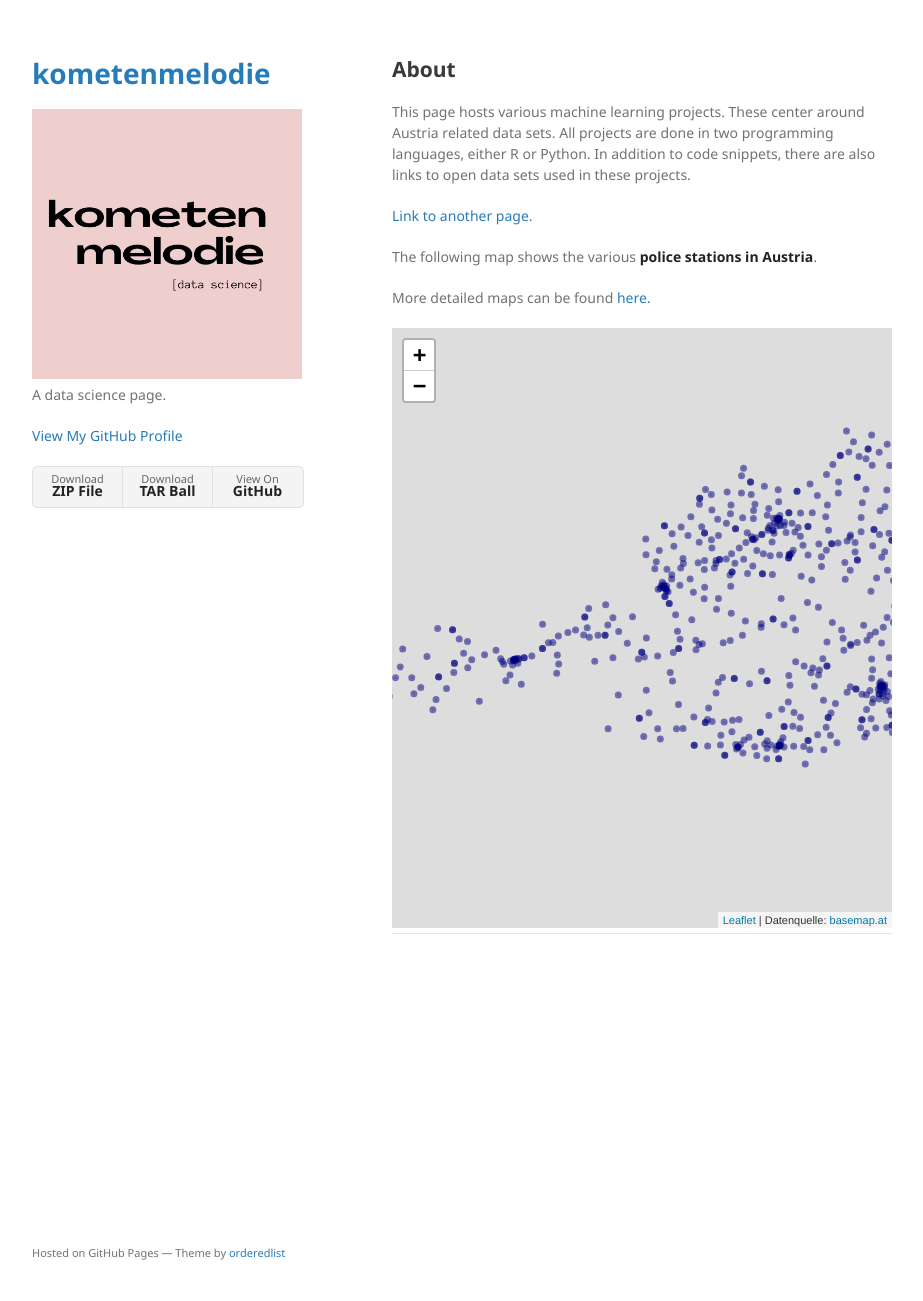
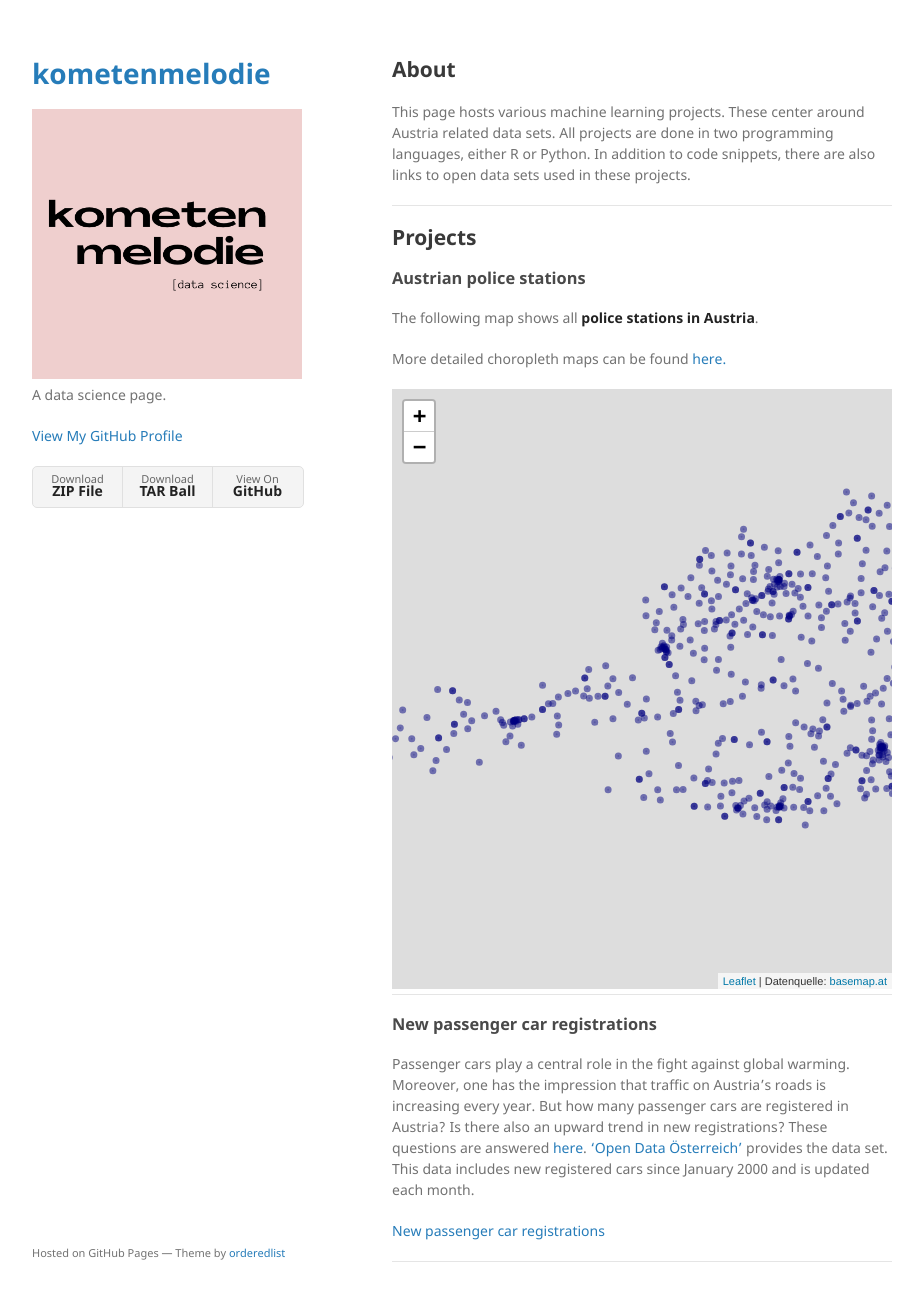
Before and after one commit to kometenmelodie/kometenmelodie.github.io, a Jekyll site: the page built from index.md, in a window 1280 px wide and 1332 px high. Shown: the top 1301 px of the window, without its empty margins (178-1101 px from the left). Built offline with Jekyll 4.4.1, drawn with Linux system fonts in a browser that asks for light colours; our own code applies the rules of GitHub Pages for plain Markdown files.

Commit message:
Update index.md

```diff
--- a/index.md
+++ b/index.md
@@ -5,13 +5,25 @@ layout: default
 ## About
 
 This page hosts various machine learning projects. These center around Austria related data sets. All projects are done in two programming languages, either R or Python. In addition to code snippets, there are also links to open data sets used in these projects.
+* * *
 
-[Link to another page](./another-page.html).
+## Projects
 
-The following map shows the various **police stations in Austria**.
+### Austrian police stations
 
-More detailed maps can be found [here.](https://github.com/kometenmelodie/kometenmelodie.github.io/tree/master/html)
+The following map shows all **police stations in Austria**.
+
+More detailed choropleth maps can be found [here.](https://github.com/kometenmelodie/kometenmelodie.github.io/tree/master/html)
 
 <iframe src="/html/map_7.0.html" height="600px" width="100%" style="border:none;">
 </iframe>
 * * *
+
+### New passenger car registrations
+
+Passenger cars play a central role in the fight against global warming.
+Moreover, one has the impression that traffic on Austria's roads is increasing every year. But how many passenger cars are registered in Austria? Is there also an upward trend in new registrations? These questions are answered [here](./another-page.html).
+['Open Data Österreich'](https://www.data.gv.at/katalog/dataset/d509ae53-9411-4154-b021-01545adb02ad) provides the data set. This data includes new registered cars since January 2000 and is updated each month.
+
+[New passenger car registrations](./another-page.html)
+* * *
```
